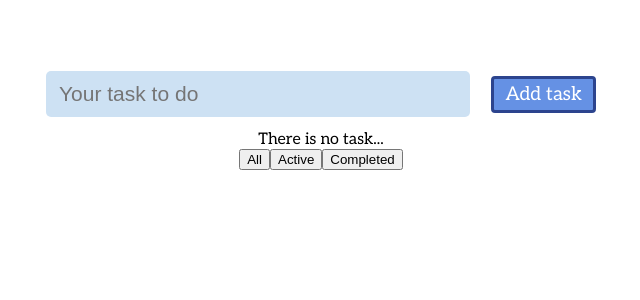
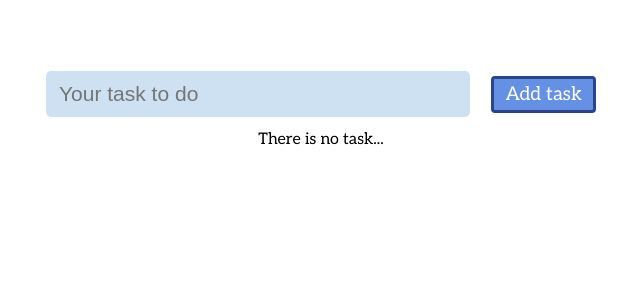
Before and after one commit to Ave-Mari/Todo-App, a React app: page / in a window 1280 px wide. Shown: the top 300 px of the page, without its empty margins (319-959 px from the left). Built offline with nearby package versions, Linux system fonts and the light colour scheme; the HTML template or start-up script is replaced by a standard one.

Commit message:
fix buttons view

```diff
--- a/src/App.js
+++ b/src/App.js
@@ -164,12 +164,17 @@ const showCompleted = () => {
 
           />
 
+          {sortedTasks.length > 0 ?
           <FilterButtons
           showAll={showAll}
           showActive={showActive}
           showCompleted={showCompleted}
+          />
+          :
+          null
+          }
 
-          />
+
 
 
         </main>
```
